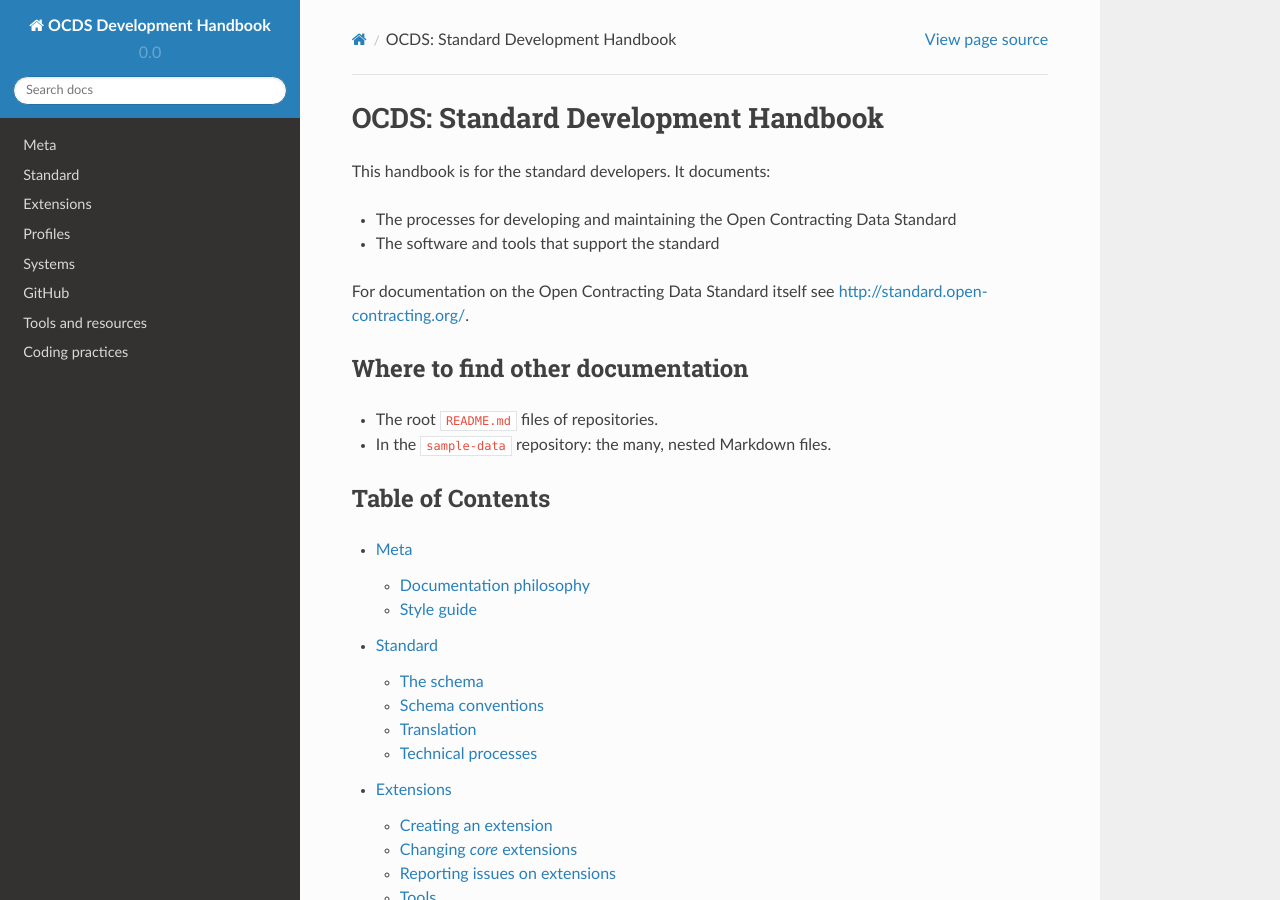
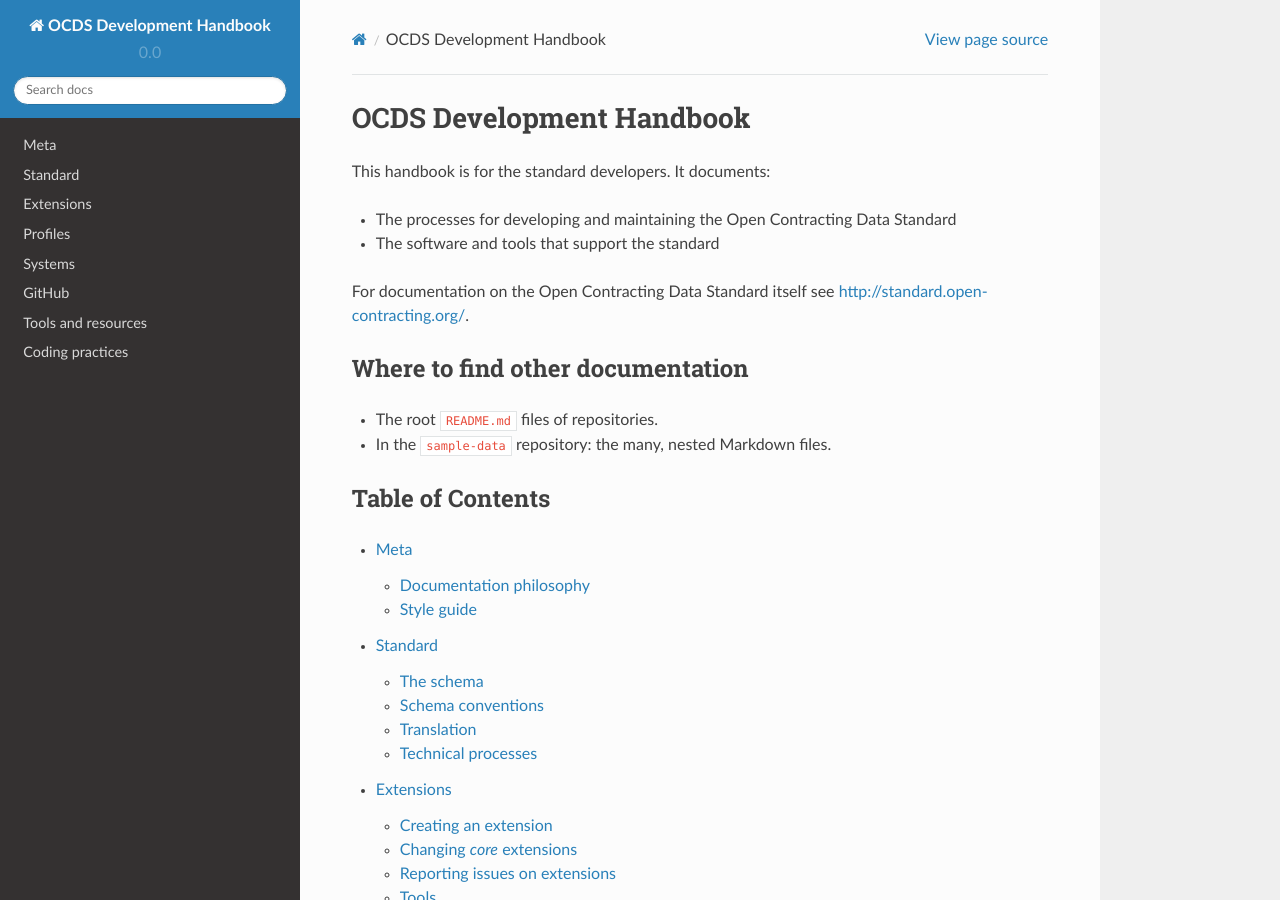
Before and after one commit to open-contracting/standard-development-handbook, a Sphinx documentation site: the page built from docs/index.md, in a window 1280 px wide and 900 px high. Built offline with Sphinx 7.4.7 and the Read the Docs theme 2.0.0, drawn with Linux system fonts in a browser that asks for light colours; pages that are not in the unit, such as notebooks, are missing from menus.

Commit message:
Fix name of handbook to avoid doubling of "Standard"

```diff
--- a/docs/index.md
+++ b/docs/index.md
@@ -1,4 +1,4 @@
-# OCDS: Standard Development Handbook
+# OCDS Development Handbook
 
 This handbook is for the standard developers. It documents:
 
```
